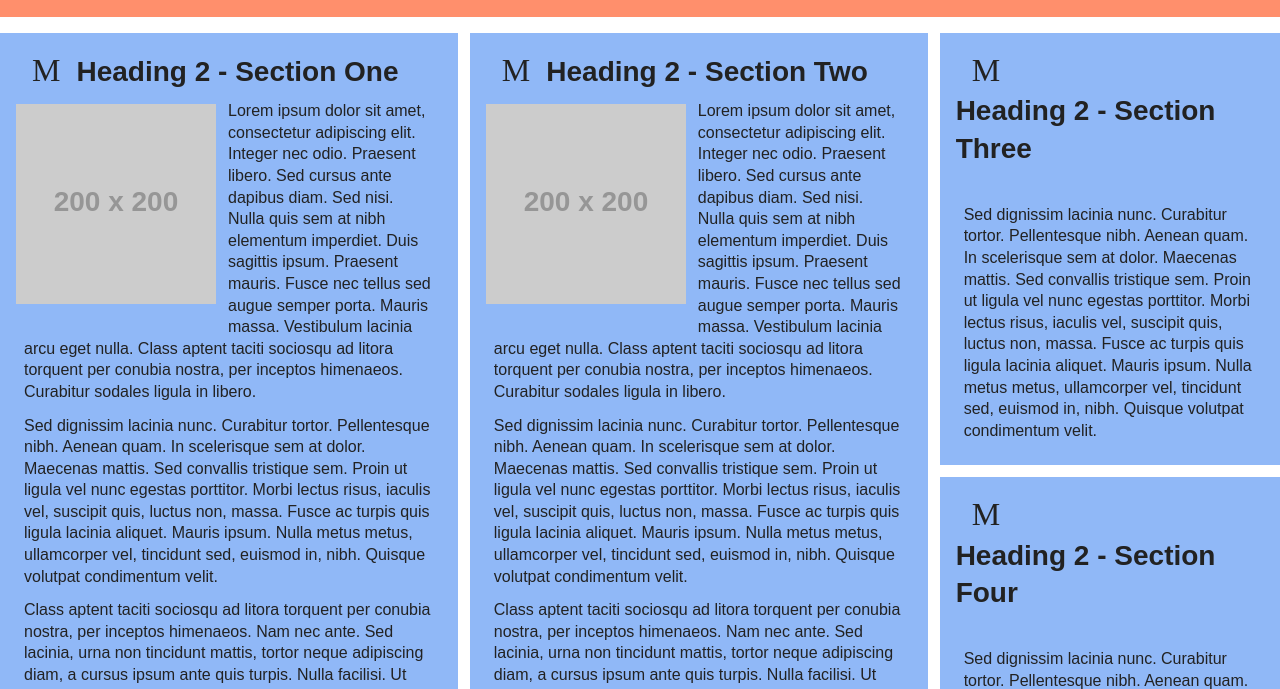
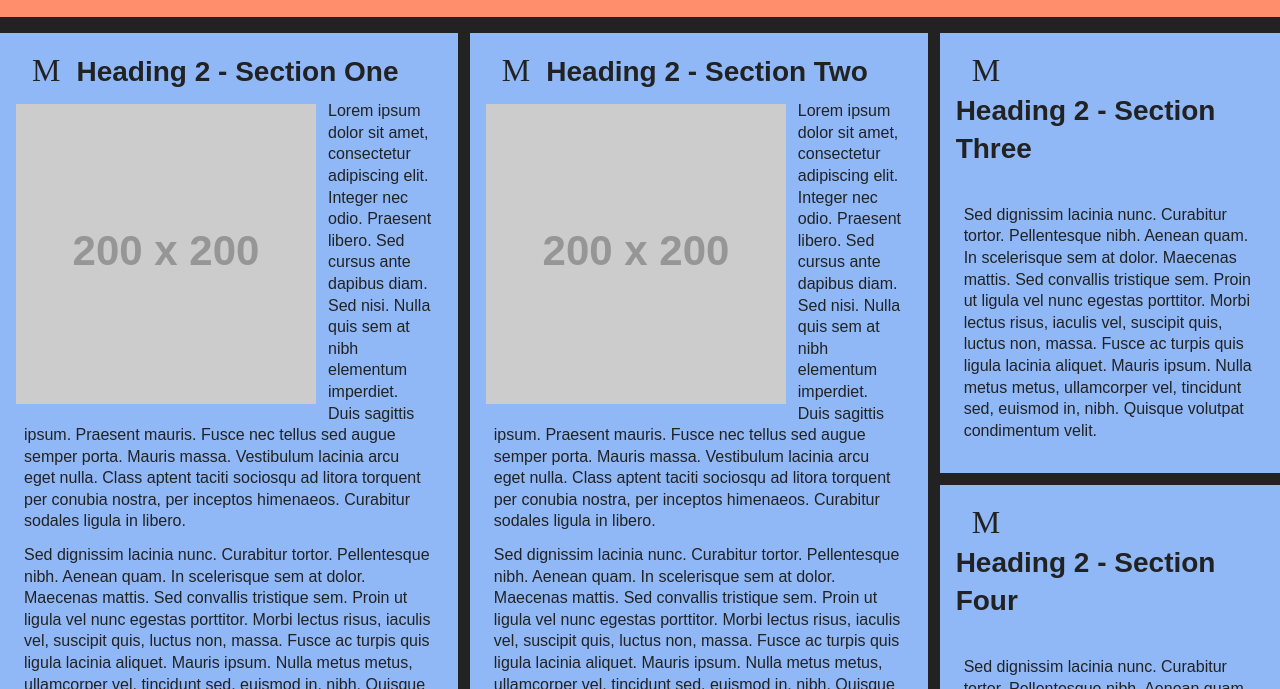
Before and after one commit to AKescobar/viewport, a plain HTML site: page index.html in a window 1280 px wide. Shown: the part 111-800 px from the top of the page. Drawn offline with Linux system fonts and the dark colour scheme; placeholder pictures from the web are drawn by us; some icons are missing.

Commit message:
Final bits!

```diff
--- a/ESCOBAR.styles.css
+++ b/ESCOBAR.styles.css
@@ -80,9 +80,12 @@ table {
 
 /* ----- CHECK FOR USER DARK MODE PREFERENCE ----- */
 /* --------------- BEGIN USER PREFERS DARK COLOR SCHEME QUERY --------------- */
-
+@media (prefers-color-scheme: dark){
 /* CHANGE THE BODY'S BACKGROUND COLOR TO THE DARK GRAY IF THE USER PREFERS DARK MODE */
-
+    body{
+        background-color: var(--dark-gray);
+    }
+}
 /* --------------- END USER PREFERS DARK COLOR SCHEME QUERY --------------- */
 
 
@@ -307,10 +310,12 @@ img{
 
 /* ---------- ADJUSTING RESPONSIVE IMAGE SIZE ---------- */
 /* --------------- BEGIN RESPONSIVE IMAGE ADJUST SIZES --------------- */
-    /* img{
+@media screen and (min-width: 889px){
+    img{
         width: 300px;
         max-width: 300px;
-    } */
+    }
+}
 /* --------------- END RESPONSIVE IMAGE ADJUST SIZES --------------- */
 
 
```
